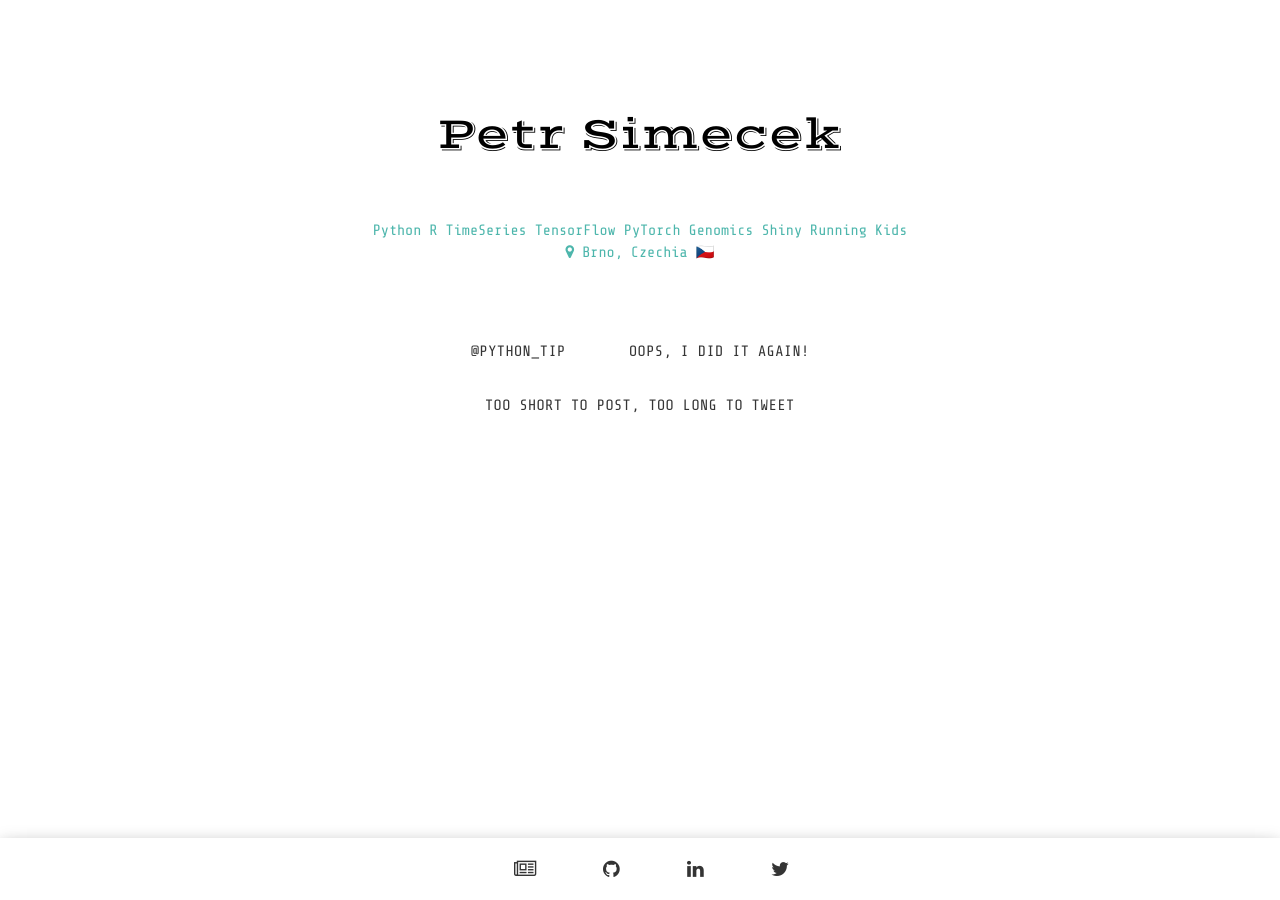
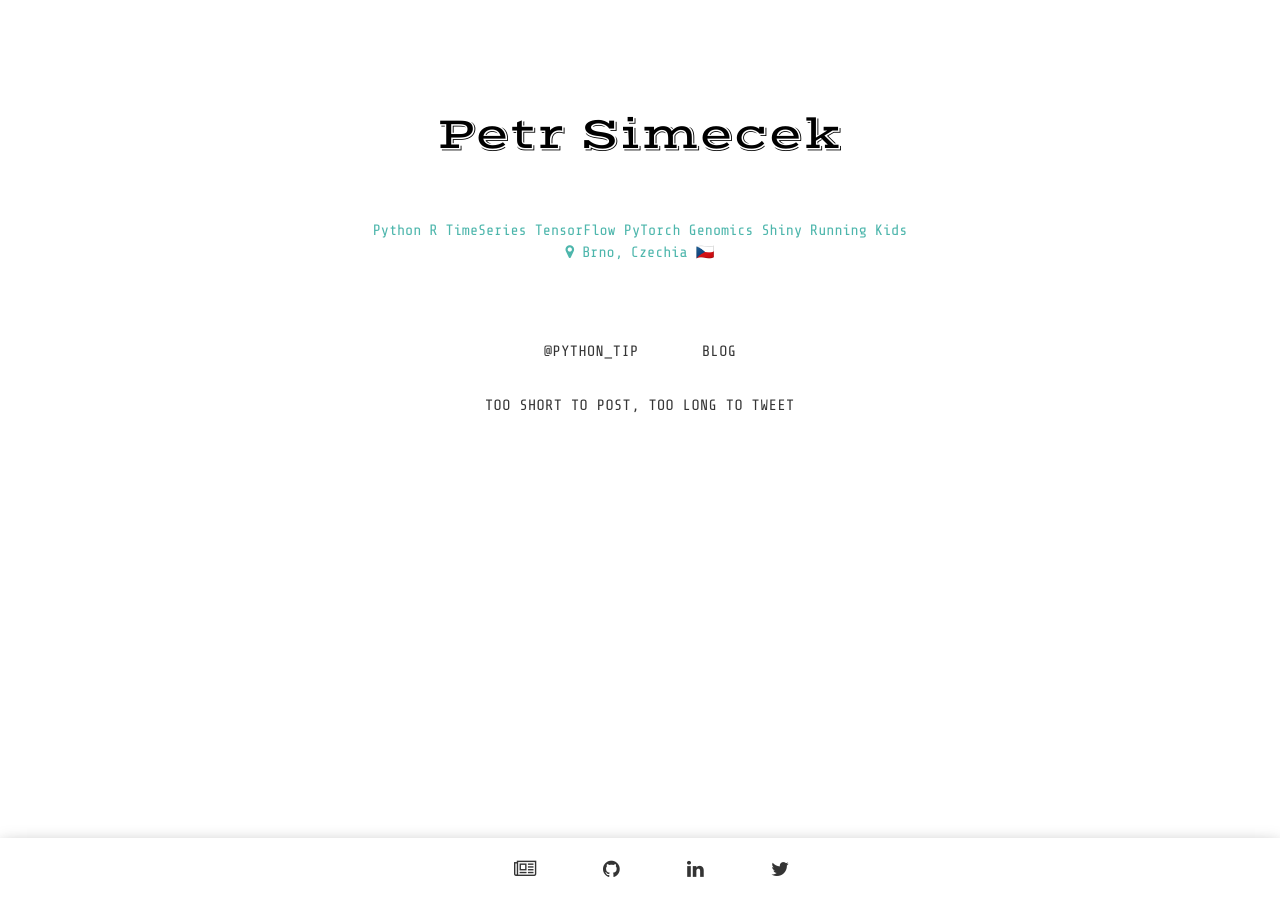
Before and after one commit to simecek/simecek.github.io, a Jekyll site: the page built from index.html, in a window 1280 px wide. Built offline with Jekyll 4.4.1, drawn with Linux system fonts in a browser that asks for light colours; some web fonts are replaced.

Commit message:
Update _config.yml

```diff
--- a/_config.yml
+++ b/_config.yml
@@ -19,7 +19,7 @@ g_analytics: "UA-90647482-1"
 isolang: en
 close_btn: "Close"
 home_btn: "Home"
-projects_btn: "Oops, I did it again!"
+projects_btn: "Blog"
 posts_btn: "@python_tip"
 middle_btn: "Too short to post, too long to tweet"
 
```
